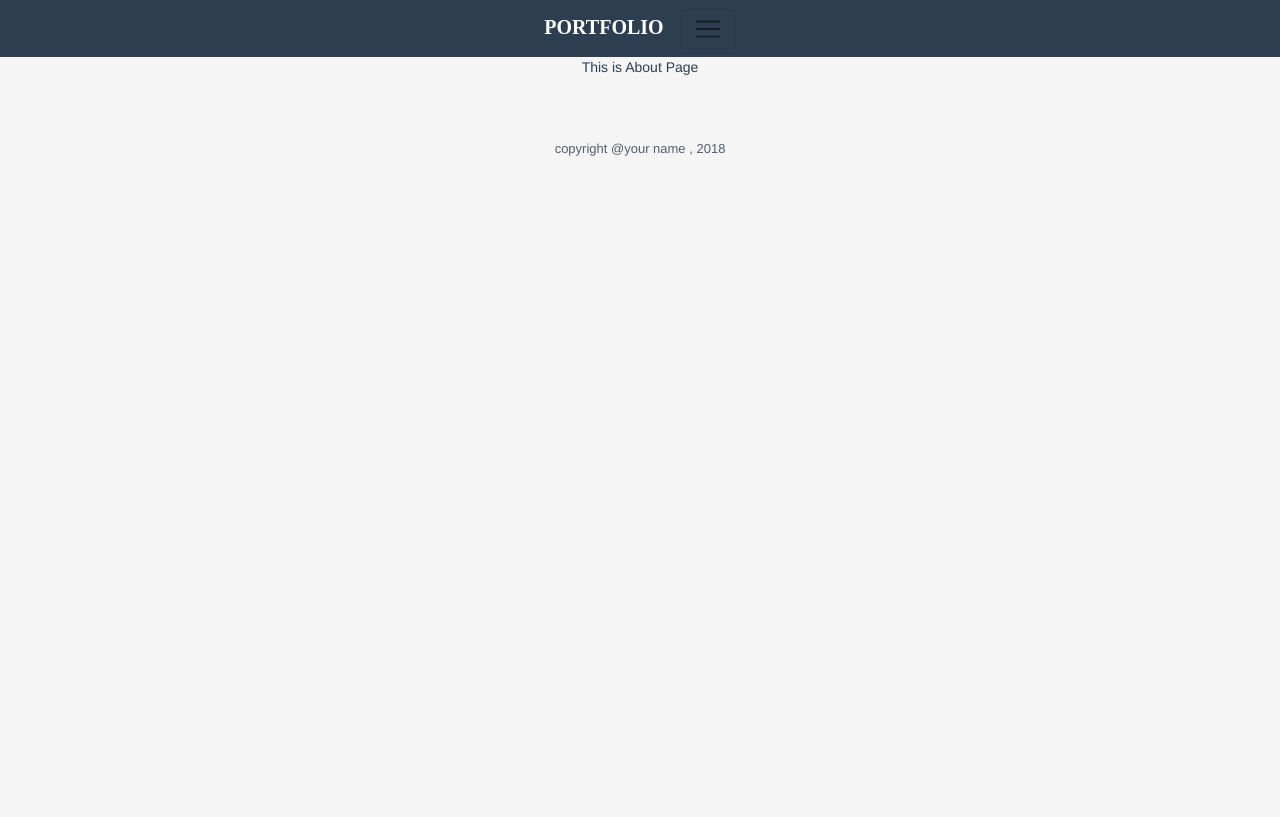
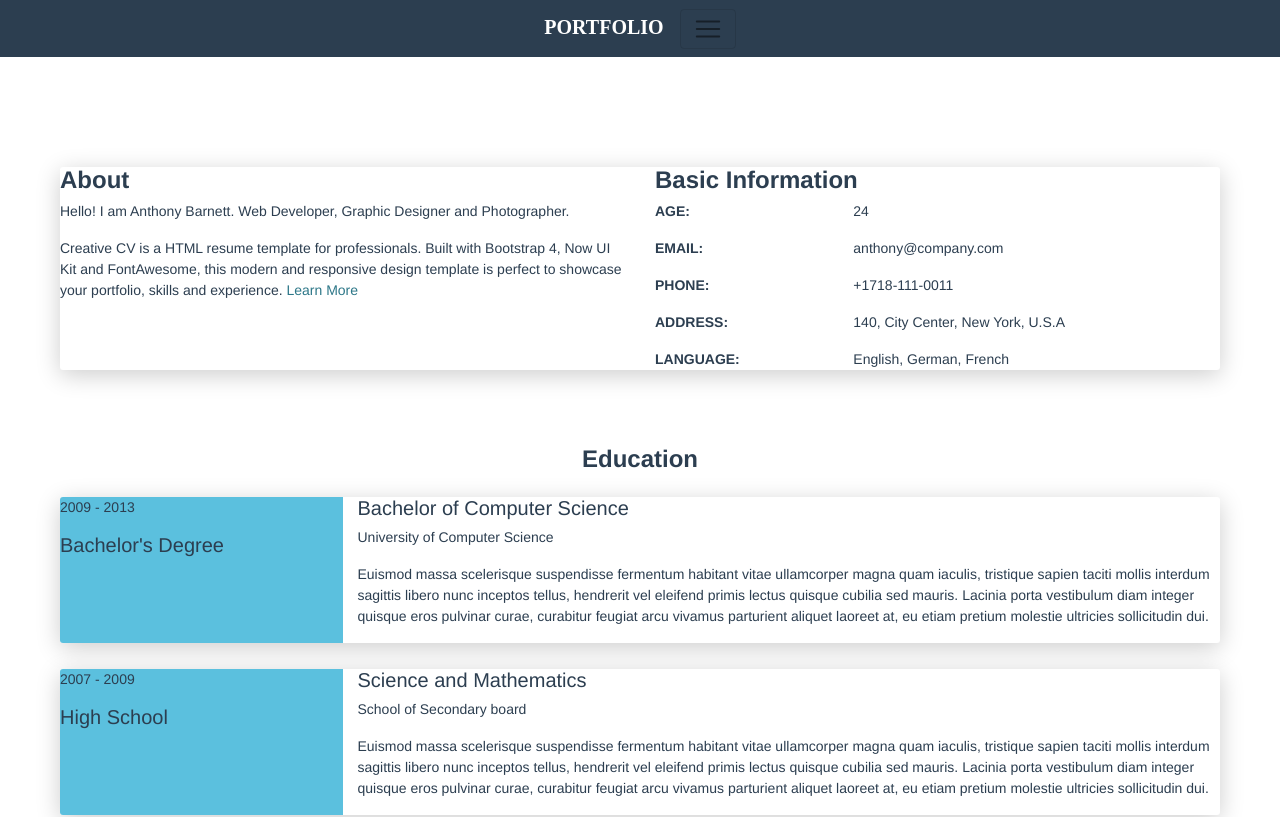
Before and after one commit to amandeepch92/portfolio, a Vue app: page /#/about in a window 1280 px wide. Shown: the top 817 px of the page. Built offline with nearby package versions, Linux system fonts and the light colour scheme; a web font is replaced by a local one; what vue-resource would draw is missing.

Commit message:
Change in portfolio

```diff
--- a/src/components/About.vue
+++ b/src/components/About.vue
@@ -1,12 +1,117 @@
 <template>
-<div>
-	This is About Page
+<div class="main-wrapper">
+   <div class="section" id="about">
+	   <div>
+	      <div class="card text-left">
+	         <div class="row">
+	            <div class="col-lg-6 col-md-12">
+	               <div class="card-body">
+	                  <div class="h4 mt-0 title">About</div>
+	                  <p>Hello! I am Anthony Barnett. Web Developer, Graphic Designer and Photographer.</p>
+	                  <p>Creative CV is a HTML resume template for professionals. Built with Bootstrap 4, Now UI Kit and FontAwesome, this modern and responsive design template is perfect to showcase your portfolio, skills and experience. <a href="https://templateflip.com/templates/creative-cv/" target="_blank">Learn More</a></p>
+	               </div>
+	            </div>
+	            <div class="col-lg-6 col-md-12">
+	               <div class="card-body">
+	                  <div class="h4 mt-0 title">Basic Information</div>
+	                  <div class="row">
+	                     <div class="col-sm-4"><strong class="text-uppercase">Age:</strong></div>
+	                     <div class="col-sm-8">24</div>
+	                  </div>
+	                  <div class="row mt-3">
+	                     <div class="col-sm-4"><strong class="text-uppercase">Email:</strong></div>
+	                     <div class="col-sm-8">anthony@company.com</div>
+	                  </div>
+	                  <div class="row mt-3">
+	                     <div class="col-sm-4"><strong class="text-uppercase">Phone:</strong></div>
+	                     <div class="col-sm-8">+1718-111-0011</div>
+	                  </div>
+	                  <div class="row mt-3">
+	                     <div class="col-sm-4"><strong class="text-uppercase">Address:</strong></div>
+	                     <div class="col-sm-8">140, City Center, New York, U.S.A</div>
+	                  </div>
+	                  <div class="row mt-3">
+	                     <div class="col-sm-4"><strong class="text-uppercase">Language:</strong></div>
+	                     <div class="col-sm-8">English, German, French</div>
+	                  </div>
+	               </div>
+	            </div>
+	         </div>
+	      </div>
+	   </div>
+	</div>
+   <div class="section" id="education">
+	   <div>
+	      <div class="h4 text-center mb-4 title">Education</div>
+	      <div class="card text-left">
+	         <div class="row">
+	            <div class="col-md-3 bg-info">
+	               <div class="card-body">
+	                  <p>2009 - 2013</p>
+	                  <div class="h5">Bachelor's Degree</div>
+	               </div>
+	            </div>
+	            <div class="col-md-9">
+	               <div class="card-body">
+	                  <div class="h5">Bachelor of Computer Science</div>
+	                  <p class="category">University of Computer Science</p>
+	                  <p>Euismod massa scelerisque suspendisse fermentum habitant vitae ullamcorper magna quam iaculis, tristique sapien taciti mollis interdum sagittis libero nunc inceptos tellus, hendrerit vel eleifend primis lectus quisque cubilia sed mauris. Lacinia porta vestibulum diam integer quisque eros pulvinar curae, curabitur feugiat arcu vivamus parturient aliquet laoreet at, eu etiam pretium molestie ultricies sollicitudin dui.</p>
+	               </div>
+	            </div>
+	         </div>
+	      </div>
+	      <div class="card text-left">
+	         <div class="row">
+	            <div class="col-md-3 bg-info">
+	               <div class="card-body">
+	                  <p>2007 - 2009</p>
+	                  <div class="h5">High School</div>
+	               </div>
+	            </div>
+	            <div class="col-md-9">
+	               <div class="card-body">
+	                  <div class="h5">Science and Mathematics</div>
+	                  <p class="category">School of Secondary board</p>
+	                  <p>Euismod massa scelerisque suspendisse fermentum habitant vitae ullamcorper magna quam iaculis, tristique sapien taciti mollis interdum sagittis libero nunc inceptos tellus, hendrerit vel eleifend primis lectus quisque cubilia sed mauris. Lacinia porta vestibulum diam integer quisque eros pulvinar curae, curabitur feugiat arcu vivamus parturient aliquet laoreet at, eu etiam pretium molestie ultricies sollicitudin dui.</p>
+	               </div>
+	            </div>
+	         </div>
+	      </div>
+	   </div>
+	</div>
 </div>
 </template>
 
-<style>
+<style scoped>
+.section{
+	padding-top: 50px;
+}
+.h4{
+	font-weight: 700;
+}
+.card{
+	border: 0;
+    border-radius: .1875rem;
+    display: inline-block;
+    position: relative;
+    overflow: hidden;
+    width: 100%;
+    margin-bottom: 20px;
+    -webkit-box-shadow: 0 5px 25px 0 rgba(0,0,0,.2);
+    box-shadow: 0 5px 25px 0 rgba(0,0,0,.2);
+}
+.main-wrapper{
+	background: #fff;
+    padding: 60px;
+    text-align: left;
+}
+.main-wrapper .section{
+	margin-bottom:0px;
+}
 </style>
 
 <script>
-
+export default {
+  name: 'about',
+}
 </script>
--- a/src/components/Contact.vue
+++ b/src/components/Contact.vue
@@ -9,7 +9,7 @@
   <div class="row">
       <div class="col-md-12">
         <div class="well well-sm mt-3">
-          <form class="form-horizontal">
+          <form class="form-horizontal" action="javascript:void(0);">
           <fieldset>
             <!-- Name input-->
             <div class="form-group row">
--- a/src/components/Footer.vue
+++ b/src/components/Footer.vue
@@ -3,7 +3,7 @@
   <footer class="footer">
         <div class="text-center">
                 <!--/* This template is released under the Creative Commons Attribution 3.0 License. Please keep the attribution link below when using for your own project. Thank you for your support. :) If you'd like to use the template without the attribution, you can check out other license options via our website: themes.3rdwavemedia.com */-->
-                <small class="copyright">copyright @your name , 2018</small>
+                <small class="copyright">© 2018, Amandeep Singh, All rights reserved</small>
         </div><!--//container-->
     </footer>
   </div>
@@ -17,12 +17,12 @@ export default {
 
 <style>
 .footer {
-  padding: 30px;
-  padding-top: 60px;
+  padding: 15px;
+  background-color: #2c3e50;
 }
 .footer .copyright {
-  line-height: 1.6;
-  color: #545E6C;
+  color: #fff;
+  line-height: 30px;
   font-size: 13px;
 }
 .footer .fa-heart {
--- a/src/components/Portfolio.vue
+++ b/src/components/Portfolio.vue
@@ -84,7 +84,7 @@
                 <div class="item">
                     <h3 class="level-title">Python &amp; Django</h3>
                     <div class="level-bar">
-                        <div class="level-bar-inner" data-level="98%">
+                        <div class="level-bar-inner" :style="{ width: 87 + '%' }" data-level="98%">
                         </div>
                     </div><!--//level-bar-->
                 </div><!--//item-->
@@ -92,7 +92,7 @@
                 <div class="item">
                     <h3 class="level-title">Javascript &amp; jQuery</h3>
                     <div class="level-bar">
-                        <div class="level-bar-inner" data-level="98%">
+                        <div class="level-bar-inner" :style="{ width: 70 + '%' }" data-level="98%">
                         </div>
                     </div><!--//level-bar-->
                 </div><!--//item-->
@@ -100,7 +100,7 @@
                 <div class="item">
                     <h3 class="level-title">Angular</h3>
                     <div class="level-bar">
-                        <div class="level-bar-inner" data-level="98%">
+                        <div class="level-bar-inner" :style="{ width: 98 + '%' }" data-level="98%">
                         </div>
                     </div><!--//level-bar-->
                 </div><!--//item-->
@@ -108,7 +108,7 @@
                 <div class="item">
                     <h3 class="level-title">HTML5 &amp; CSS</h3>
                     <div class="level-bar">
-                        <div class="level-bar-inner" data-level="95%">
+                        <div class="level-bar-inner" :style="{ width: 95 + '%' }" data-level="95%">
                         </div>
                     </div><!--//level-bar-->
                 </div><!--//item-->
@@ -116,7 +116,7 @@
                 <div class="item">
                     <h3 class="level-title">Ruby on Rails</h3>
                     <div class="level-bar">
-                        <div class="level-bar-inner" data-level="85%">
+                        <div class="level-bar-inner" :style="{ width: 85 + '%' }" data-level="85%">
                         </div>
                     </div><!--//level-bar-->
                 </div><!--//item-->
@@ -124,7 +124,7 @@
                 <div class="item">
                     <h3 class="level-title">Sketch &amp; Photoshop</h3>
                     <div class="level-bar">
-                        <div class="level-bar-inner" data-level="60%">
+                        <div class="level-bar-inner" :style="{ width: 60 + '%' }">
                         </div>
                     </div><!--//level-bar-->
                 </div><!--//item-->
@@ -173,7 +173,7 @@ p {
 }
 .wrapper {
   background: #42A8C0;
-  max-width: 960px;
+  /*max-width: 960px;*/
   margin: 0 auto;
   position: relative;
   -webkit-box-shadow: 0px 2px 4px rgba(0, 0, 0, 0.1);
@@ -415,4 +415,13 @@ p {
 </style>
 
 <script>
+export default {
+  name: 'portfolio',
+  data(){
+    return{
+        progress:70
+    }
+  }
+}
+
 </script>
```
